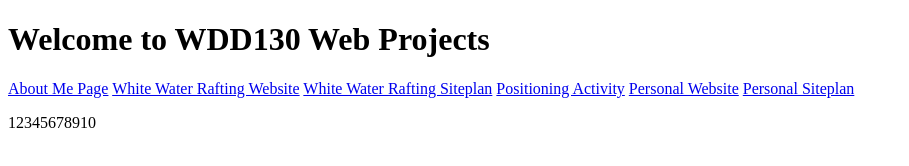
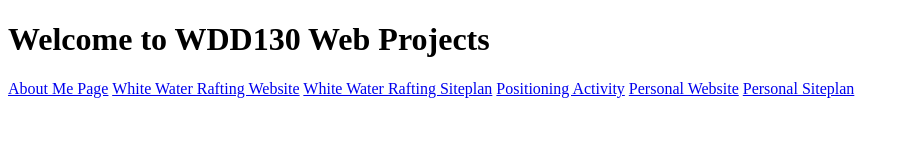
Before and after one commit to cha13004/wdd130, a plain HTML site: page aboutme/index.html in a window 1280 px wide. Shown: the whole page, without its empty margins (0-909 px from the left). Drawn offline with Linux system fonts and the light colour scheme.

Commit message:
deleted numbers

```diff
--- a/aboutme/index.html
+++ b/aboutme/index.html
@@ -16,6 +16,5 @@
     <a href="#">Personal Website</a>
     <a href="#">Personal Siteplan</a>
   </nav>
-  <p>12345678910</p>
 </body>
 </html>
```
